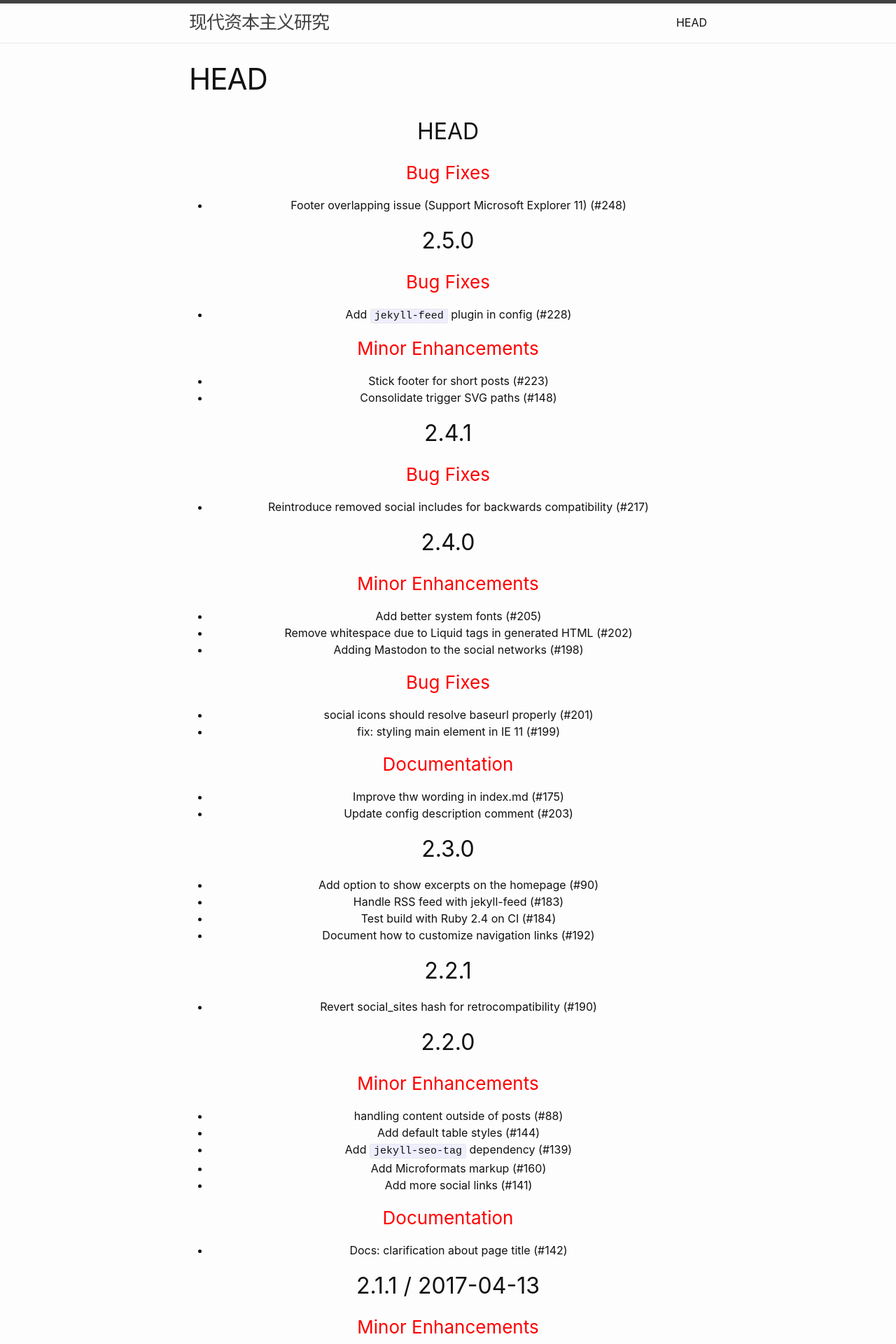
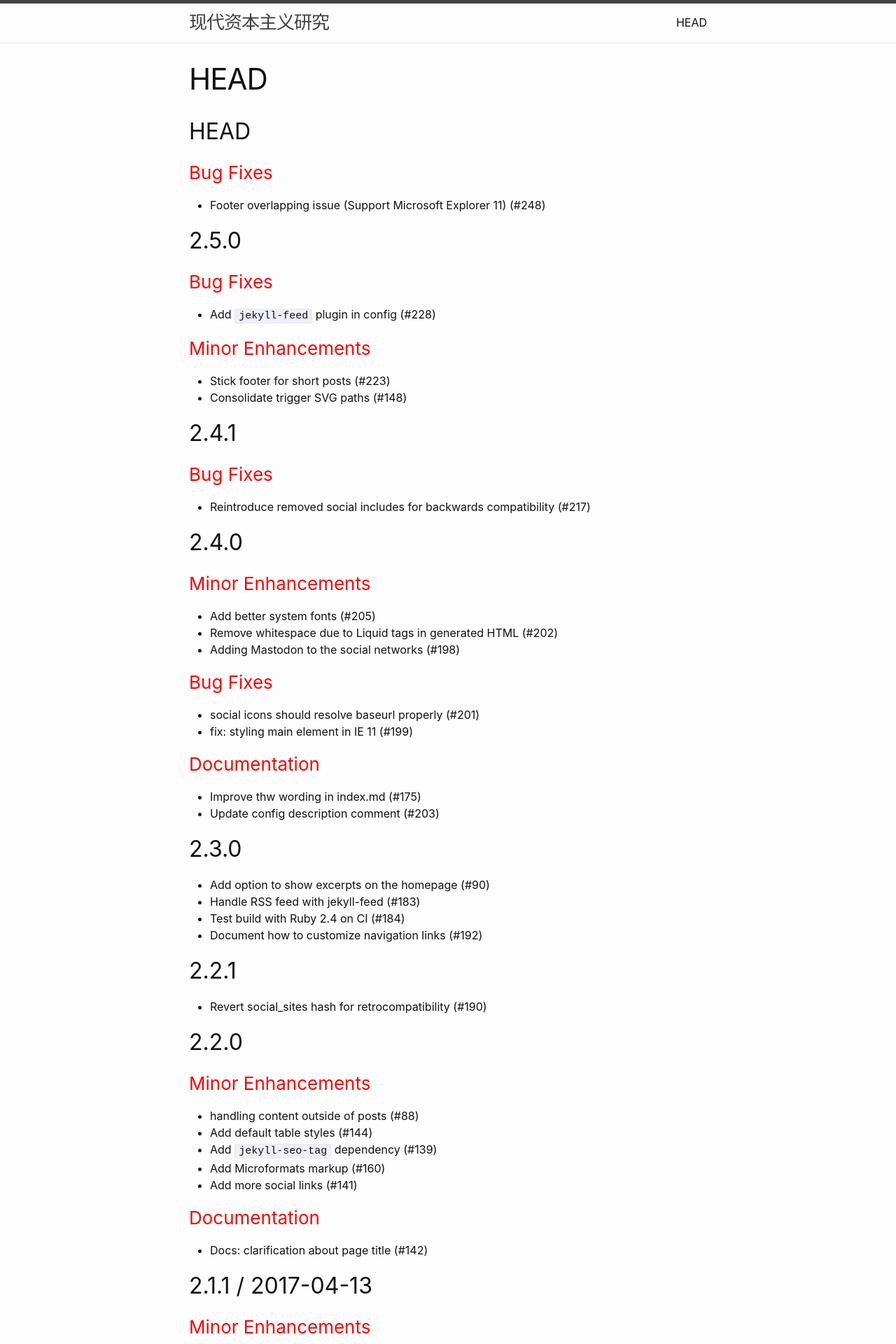
Before and after one commit to Spectre-RPEMC/Spectre-RPEMC.github.io, a Jekyll site: the page built from History.markdown, in a window 1280 px wide. Shown: the top 1920 px of the page at 70% size. Built offline with Jekyll 4.4.1, drawn with Linux system fonts in a browser that asks for light colours; our own code applies the rules of GitHub Pages for plain Markdown files.

Commit message:
text align change to justify

```diff
--- a/_sass/minima/_layout.scss
+++ b/_sass/minima/_layout.scss
@@ -229,7 +229,7 @@
 
 .post-content {
   margin-bottom: $spacing-unit;
-  text-align: center;
+  text-align: justify;
 
   h2 {
     @include relative-font-size(2);
@@ -240,7 +240,7 @@
   }
 
   h3 {
-    color: red;
+    color: #FF0000;
     @include relative-font-size(1.625);
 
     @include media-query($on-laptop) {
```
